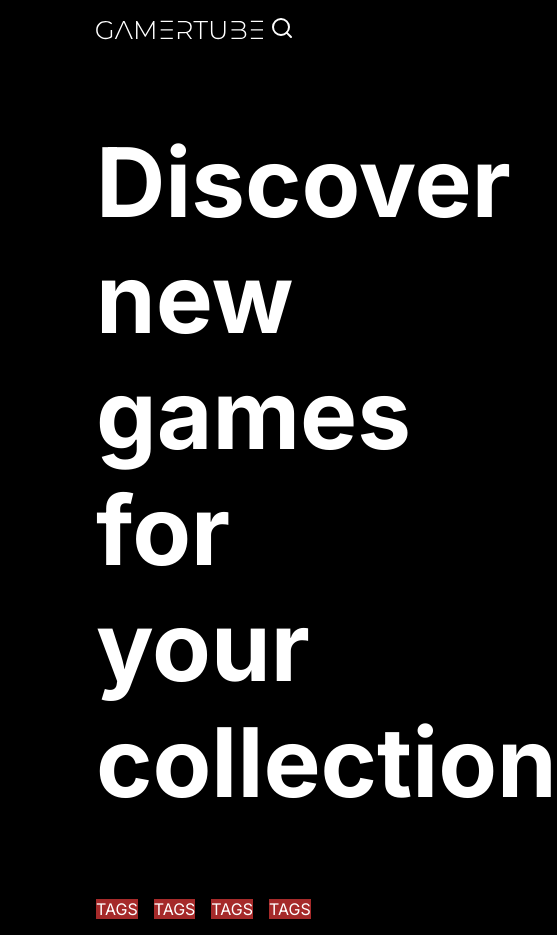
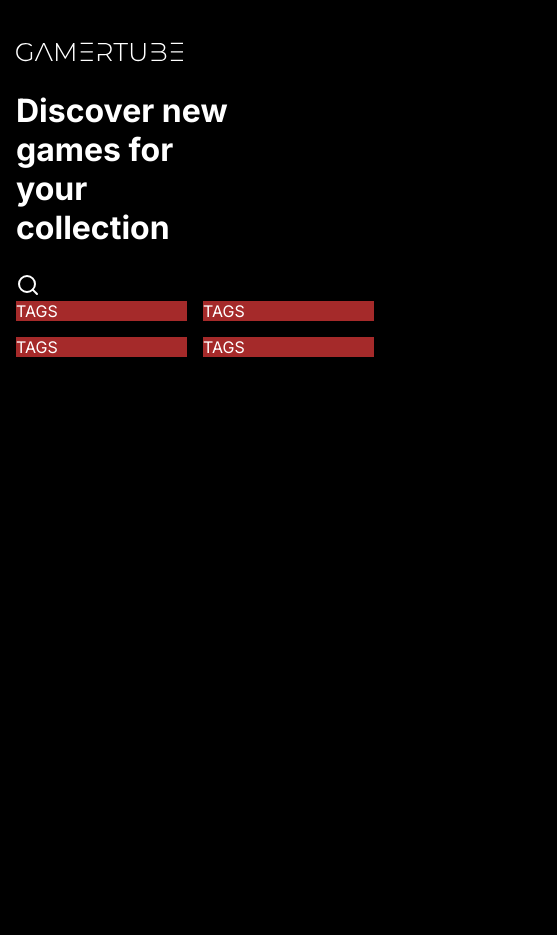
Before and after one commit to artemromaniv/gamertube, a Next.js app: page / in a window 390 px wide. Shown: the whole page, 557 px wide, since content can reach past the window. After the commit the page ends 844 px from the top, so only its background shows below. Built offline with nearby package versions, Linux system fonts and the light colour scheme.

Commit message:
add media queries

```diff
--- a/app/layout.tsx
+++ b/app/layout.tsx
@@ -9,7 +9,9 @@ type Props = {
 const RootLayout = ({ children }: Props) => {
   return (
     <html>
-      <head></head>
+      <head>
+        <meta name='viewport' content='device-width, initial-scale=1.0' />
+      </head>
       <body>
         <ReactQueryWrapper>{children}</ReactQueryWrapper>
       </body>
--- a/components/HomePage.tsx
+++ b/components/HomePage.tsx
@@ -9,21 +9,26 @@ const HomePage = () => {
     <main className={styles.wrapper}>
       <header className={styles.header}>
         <Image src={LogoText} alt="" className={styles.logo} />
+        <div className={styles.search_desktop}>
+          <Search />
+        </div>
+      </header>
+      <section>
+        <h1 className={styles.hero_text}>
+          Discover new <br />
+          games for <br />
+          your <br />
+          collection
+        </h1>
+      </section>
+      <section className={styles.search_mobile}>
         <Search />
-      </header>
-      <section >
-        <h1 className={styles.hero_text}>Discover new <br />
-            games for <br />
-            your <br />
-            collection
-        </h1>
       </section>
       <section className={styles.browse}>
         <span className={styles.browse_card}>TAGS</span>
         <span className={styles.browse_card}>TAGS</span>
         <span className={styles.browse_card}>TAGS</span>
         <span className={styles.browse_card}>TAGS</span>
-
       </section>
     </main>
   );
--- a/components/Search.tsx
+++ b/components/Search.tsx
@@ -1,8 +1,9 @@
 import React from 'react'
 import {Search as SearchIcon} from 'react-feather'
+import styles from '../styles/Search.module.css'
 const Search = () => {
   return (
-    <div><SearchIcon/></div>
+    <div className={styles.container}><SearchIcon/></div>
   )
 }
 
--- a/styles/Home.module.css
+++ b/styles/Home.module.css
@@ -13,6 +13,14 @@
   align-items: center;
 }
 
+.search_desktop {
+  display: block;
+}
+
+.search_mobile {
+  display: none;
+}
+
 .hero {
   display: flex;
   justify-content: space-between;
@@ -20,7 +28,7 @@
 
 .hero_text {
   font-weight: bolder;
-  font-size: 96px;
+  font-size: 6rem;
 }
 
 .browse {
@@ -32,3 +40,26 @@
 .browse_card {
   background-color: brown;
 }
+
+@media (max-width: 400px) {
+  .wrapper {
+    padding:2.5rem 1rem;
+  }
+
+  .search_desktop{
+    display: none;
+  }
+
+  .search_mobile {
+    display: block;
+  }
+
+  .hero_text {
+    font-weight: bolder;
+    font-size: 2rem;
+  }
+  .browse {
+    grid-template-columns: 1fr 1fr;
+  }
+
+}
--- /dev/null
+++ b/styles/Search.module.css
@@ -0,0 +1,3 @@
+.container {
+    background: #000;
+}
```
